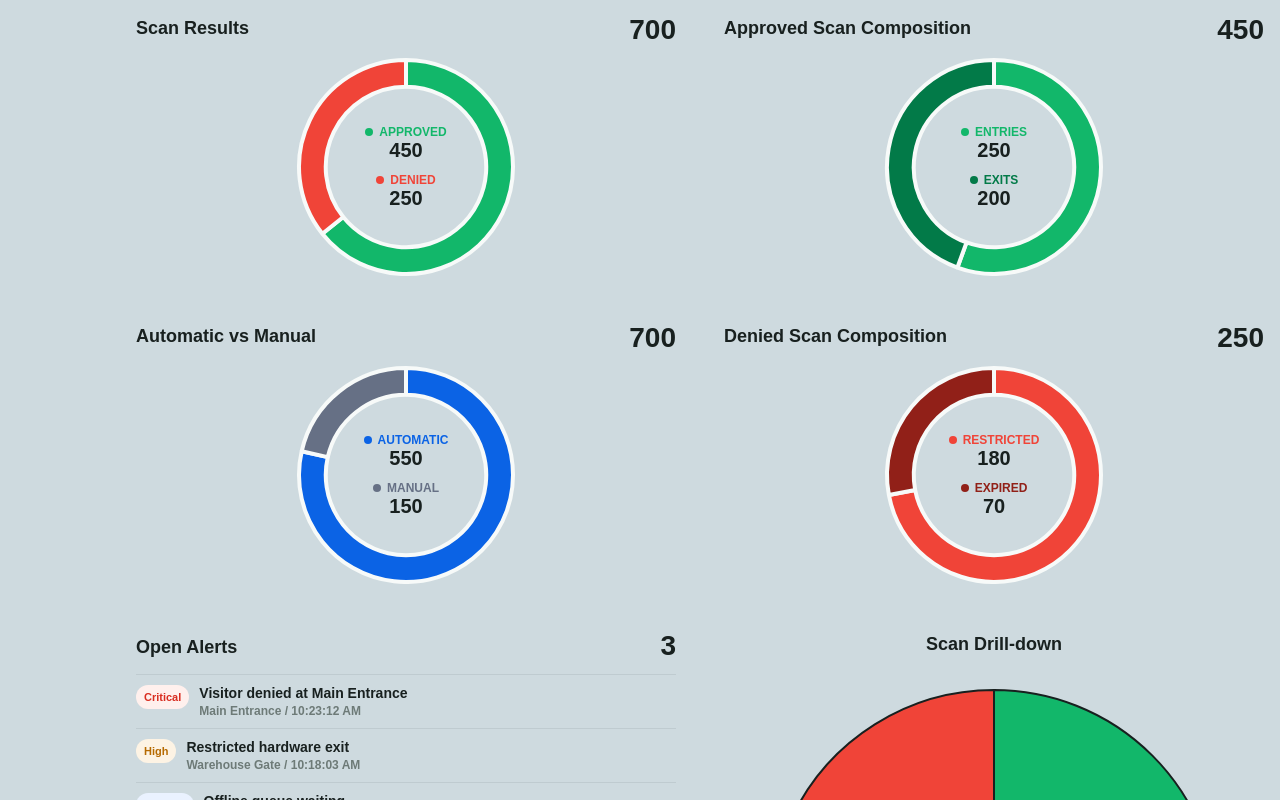
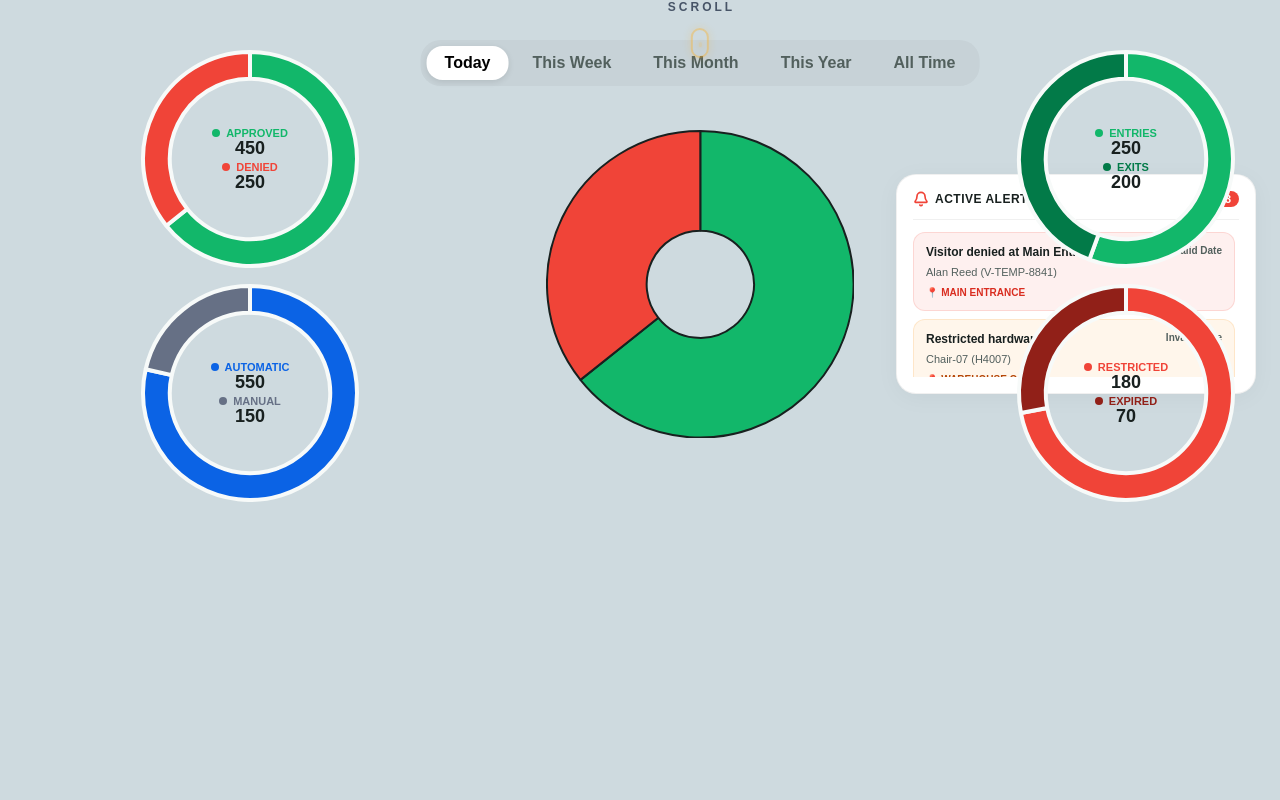
Before and after one commit to cyanidemilkshakee/in-out, a Next.js app: page /admin in a window 1280 px wide. Shown: the top 800 px of the page. Built offline with nearby package versions, Linux system fonts and the light colour scheme.

Commit message:
Update DashboardCharts.tsx

```diff
--- a/components/analytics/DashboardCharts.tsx
+++ b/components/analytics/DashboardCharts.tsx
@@ -1,6 +1,6 @@
 "use client";
 
-import { useMemo } from "react";
+import { useMemo, useState } from "react";
 import {
   ArcElement,
   BarElement,
@@ -14,6 +14,7 @@ import {
   Tooltip
 } from "chart.js";
 import { Bar, Doughnut, Line } from "react-chartjs-2";
+import { Bell } from "lucide-react";
 import { DrillDownDoughnut, mockData } from "./DrillDownDoughnut";
 import type { Alert, MovementEvent, ScanAnalytics, Scanner } from "../../lib/types";
 
@@ -75,6 +76,8 @@ export function DashboardCharts({
   scanAnalytics,
   scanners
 }: DashboardChartsProps) {
+  const [timeRange, setTimeRange] = useState("Today");
+  const timeRanges = ["Today", "This Week", "This Month", "This Year", "All Time"];
   const chartModel = useMemo(() => {
     const checkpointNames = Array.from(new Set(events.map((event) => event.checkpoint)));
     const checkpointEntries = checkpointNames.map(
@@ -264,15 +267,56 @@ export function DashboardCharts({
   };
 
   return (
-    <section className="dashboard-analytics" aria-label="Dashboard analytics">
-      <article className="analytics-card">
-        <div className="analytics-card-header">
-          <div>
-            <h2>Scan Results</h2>
+    <section className="dashboard-analytics" aria-label="Dashboard analytics" style={{
+      position: "absolute",
+      top: 0,
+      left: 0,
+      width: "100%",
+      height: "100%",
+      display: "grid",
+      gridTemplateColumns: "1fr 0.8fr 1fr",
+      gridTemplateRows: "1fr 1fr",
+      padding: "50px 24px 24px 24px",
+      boxSizing: "border-box",
+      zIndex: 0
+    }}>
+      {/* Time Range Selector */}
+      <div style={{
+        position: "absolute",
+        top: "40px",
+        left: "50%",
+        transform: "translateX(-50%)",
+        display: "flex",
+        background: "rgba(24, 32, 31, 0.04)",
+        padding: "6px",
+        borderRadius: "20px",
+        gap: "6px",
+        zIndex: 10
+      }}>
+        {timeRanges.map(range => (
+          <button
+            key={range}
+            onClick={() => setTimeRange(range)}
+            style={{
+              background: timeRange === range ? "#fff" : "transparent",
+              color: timeRange === range ? "#000" : "#52605d",
+              border: "none",
+              padding: "8px 18px",
+              borderRadius: "16px",
+              fontSize: "16px",
+              fontWeight: timeRange === range ? 700 : 600,
+              cursor: "pointer",
+              boxShadow: timeRange === range ? "0 2px 6px rgba(0,0,0,0.1)" : "none",
+              transition: "all 0.2s ease"
+            }}
+          >
+            {range}
+          </button>
+        ))}
       </div>
-          <strong>{scanAnalytics.totalScans.toLocaleString()}</strong>
-        </div>
-        <div className="analytics-donut">
+
+      {/* Top Left */}
+      <div className="analytics-donut" style={{ gridColumn: 1, gridRow: 1, alignSelf: "start", justifySelf: "start", width: "100%", maxWidth: "260px", aspectRatio: "1/1", transform: "translateX(-24px)" }}>
         <Doughnut
           data={qualityData}
           options={{
@@ -281,45 +325,26 @@ export function DashboardCharts({
             plugins: { ...sharedPlugins, legend: { display: false } }
           }}
         />
-          <div style={{
-            position: "absolute",
-            top: "0",
-            left: "0",
-            width: "100%",
-            height: "100%",
-            display: "flex",
-            flexDirection: "column",
-            justifyContent: "center",
-            alignItems: "center",
-            gap: "12px",
-            pointerEvents: "none"
-          }}>
-            <div style={{ textAlign: "center" }}>
-              <div style={{ display: "flex", alignItems: "center", justifyContent: "center", gap: "6px", color: "#12b76a", fontSize: "12px", fontWeight: 750, textTransform: "uppercase" }}>
+        <div style={{ position: "absolute", top: "0", left: "0", width: "100%", height: "100%", display: "flex", flexDirection: "column", justifyContent: "center", alignItems: "center", pointerEvents: "none" }}>
+          <div style={{ textAlign: "center", marginBottom: "4px" }}>
+            <div style={{ display: "flex", alignItems: "center", justifyContent: "center", gap: "6px", color: "#12b76a", fontSize: "11px", fontWeight: 750, textTransform: "uppercase" }}>
               <span style={{ display: "block", width: "8px", height: "8px", borderRadius: "50%", backgroundColor: "#12b76a" }} />
               Approved
             </div>
-              <div style={{ fontSize: "20px", fontWeight: 800, marginTop: "0px", lineHeight: 1.1 }}>{scanAnalytics.totalApproved.toLocaleString()}</div>
+            <div style={{ fontSize: "18px", fontWeight: 800, lineHeight: 1 }}>{scanAnalytics.totalApproved.toLocaleString()}</div>
           </div>
           <div style={{ textAlign: "center" }}>
-              <div style={{ display: "flex", alignItems: "center", justifyContent: "center", gap: "6px", color: "#f04438", fontSize: "12px", fontWeight: 750, textTransform: "uppercase" }}>
+            <div style={{ display: "flex", alignItems: "center", justifyContent: "center", gap: "6px", color: "#f04438", fontSize: "11px", fontWeight: 750, textTransform: "uppercase" }}>
               <span style={{ display: "block", width: "8px", height: "8px", borderRadius: "50%", backgroundColor: "#f04438" }} />
               Denied
             </div>
-              <div style={{ fontSize: "20px", fontWeight: 800, marginTop: "0px", lineHeight: 1.1 }}>{scanAnalytics.totalDenied.toLocaleString()}</div>
+            <div style={{ fontSize: "18px", fontWeight: 800, lineHeight: 1 }}>{scanAnalytics.totalDenied.toLocaleString()}</div>
           </div>
         </div>
       </div>
-      </article>
 
-      <article className="analytics-card">
-        <div className="analytics-card-header">
-          <div>
-            <h2>Approved Scan Composition</h2>
-          </div>
-          <strong>{scanAnalytics.totalApproved.toLocaleString()}</strong>
-        </div>
-        <div className="analytics-donut">
+      {/* Top Right */}
+      <div className="analytics-donut" style={{ gridColumn: 3, gridRow: 1, alignSelf: "start", justifySelf: "end", width: "100%", maxWidth: "260px", aspectRatio: "1/1" }}>
         <Doughnut
           data={scanMixData}
           options={{
@@ -328,45 +353,26 @@ export function DashboardCharts({
             plugins: { ...sharedPlugins, legend: { display: false } }
           }}
         />
-          <div style={{
-            position: "absolute",
-            top: "0",
-            left: "0",
-            width: "100%",
-            height: "100%",
-            display: "flex",
-            flexDirection: "column",
-            justifyContent: "center",
-            alignItems: "center",
-            gap: "12px",
-            pointerEvents: "none"
-          }}>
-            <div style={{ textAlign: "center" }}>
-              <div style={{ display: "flex", alignItems: "center", justifyContent: "center", gap: "6px", color: "#12b76a", fontSize: "12px", fontWeight: 750, textTransform: "uppercase" }}>
+        <div style={{ position: "absolute", top: "0", left: "0", width: "100%", height: "100%", display: "flex", flexDirection: "column", justifyContent: "center", alignItems: "center", pointerEvents: "none" }}>
+          <div style={{ textAlign: "center", marginBottom: "4px" }}>
+            <div style={{ display: "flex", alignItems: "center", justifyContent: "center", gap: "6px", color: "#12b76a", fontSize: "11px", fontWeight: 750, textTransform: "uppercase" }}>
               <span style={{ display: "block", width: "8px", height: "8px", borderRadius: "50%", backgroundColor: "#12b76a" }} />
               Entries
             </div>
-              <div style={{ fontSize: "20px", fontWeight: 800, marginTop: "0px", lineHeight: 1.1 }}>{scanAnalytics.totalEntries.toLocaleString()}</div>
+            <div style={{ fontSize: "18px", fontWeight: 800, lineHeight: 1 }}>{scanAnalytics.totalEntries.toLocaleString()}</div>
           </div>
           <div style={{ textAlign: "center" }}>
-              <div style={{ display: "flex", alignItems: "center", justifyContent: "center", gap: "6px", color: "#027a48", fontSize: "12px", fontWeight: 750, textTransform: "uppercase" }}>
+            <div style={{ display: "flex", alignItems: "center", justifyContent: "center", gap: "6px", color: "#027a48", fontSize: "11px", fontWeight: 750, textTransform: "uppercase" }}>
               <span style={{ display: "block", width: "8px", height: "8px", borderRadius: "50%", backgroundColor: "#027a48" }} />
               Exits
             </div>
-              <div style={{ fontSize: "20px", fontWeight: 800, marginTop: "0px", lineHeight: 1.1 }}>{scanAnalytics.totalExits.toLocaleString()}</div>
+            <div style={{ fontSize: "18px", fontWeight: 800, lineHeight: 1 }}>{scanAnalytics.totalExits.toLocaleString()}</div>
           </div>
         </div>
       </div>
-      </article>
 
-      <article className="analytics-card">
-        <div className="analytics-card-header">
-          <div>
-            <h2>Automatic vs Manual</h2>
-          </div>
-          <strong>{scanAnalytics.totalScans.toLocaleString()}</strong>
-        </div>
-        <div className="analytics-donut">
+      {/* Bottom Left */}
+      <div className="analytics-donut" style={{ gridColumn: 1, gridRow: 2, alignSelf: "end", justifySelf: "start", width: "100%", maxWidth: "260px", aspectRatio: "1/1", transform: "translateX(-24px)", marginBottom: "16px" }}>
         <Doughnut
           data={autoVsManualData}
           options={{
@@ -375,45 +381,26 @@ export function DashboardCharts({
             plugins: { ...sharedPlugins, legend: { display: false } }
           }}
         />
-          <div style={{
-            position: "absolute",
-            top: "0",
-            left: "0",
-            width: "100%",
-            height: "100%",
-            display: "flex",
-            flexDirection: "column",
-            justifyContent: "center",
-            alignItems: "center",
-            gap: "12px",
-            pointerEvents: "none"
-          }}>
-            <div style={{ textAlign: "center" }}>
-              <div style={{ display: "flex", alignItems: "center", justifyContent: "center", gap: "6px", color: "#0b63e5", fontSize: "12px", fontWeight: 750, textTransform: "uppercase" }}>
+        <div style={{ position: "absolute", top: "0", left: "0", width: "100%", height: "100%", display: "flex", flexDirection: "column", justifyContent: "center", alignItems: "center", pointerEvents: "none" }}>
+          <div style={{ textAlign: "center", marginBottom: "4px" }}>
+            <div style={{ display: "flex", alignItems: "center", justifyContent: "center", gap: "6px", color: "#0b63e5", fontSize: "11px", fontWeight: 750, textTransform: "uppercase" }}>
               <span style={{ display: "block", width: "8px", height: "8px", borderRadius: "50%", backgroundColor: "#0b63e5" }} />
               Automatic
             </div>
-              <div style={{ fontSize: "20px", fontWeight: 800, marginTop: "0px", lineHeight: 1.1 }}>{(scanAnalytics.totalAutomatic ?? 350).toLocaleString()}</div>
+            <div style={{ fontSize: "18px", fontWeight: 800, lineHeight: 1 }}>{(scanAnalytics.totalAutomatic ?? 350).toLocaleString()}</div>
           </div>
           <div style={{ textAlign: "center" }}>
-              <div style={{ display: "flex", alignItems: "center", justifyContent: "center", gap: "6px", color: "#667085", fontSize: "12px", fontWeight: 750, textTransform: "uppercase" }}>
+            <div style={{ display: "flex", alignItems: "center", justifyContent: "center", gap: "6px", color: "#667085", fontSize: "11px", fontWeight: 750, textTransform: "uppercase" }}>
               <span style={{ display: "block", width: "8px", height: "8px", borderRadius: "50%", backgroundColor: "#667085" }} />
               Manual
             </div>
-              <div style={{ fontSize: "20px", fontWeight: 800, marginTop: "0px", lineHeight: 1.1 }}>{(scanAnalytics.totalManual ?? 100).toLocaleString()}</div>
+            <div style={{ fontSize: "18px", fontWeight: 800, lineHeight: 1 }}>{(scanAnalytics.totalManual ?? 100).toLocaleString()}</div>
           </div>
         </div>
       </div>
-      </article>
 
-      <article className="analytics-card">
-        <div className="analytics-card-header">
-          <div>
-            <h2>Denied Scan Composition</h2>
-          </div>
-          <strong>{scanAnalytics.totalDenied.toLocaleString()}</strong>
-        </div>
-        <div className="analytics-donut">
+      {/* Bottom Right */}
+      <div className="analytics-donut" style={{ gridColumn: 3, gridRow: 2, alignSelf: "end", justifySelf: "end", width: "100%", maxWidth: "260px", aspectRatio: "1/1", marginBottom: "16px" }}>
         <Doughnut
           data={deniedMixData}
           options={{
@@ -422,71 +409,145 @@ export function DashboardCharts({
             plugins: { ...sharedPlugins, legend: { display: false } }
           }}
         />
-          <div style={{
-            position: "absolute",
-            top: "0",
-            left: "0",
-            width: "100%",
-            height: "100%",
-            display: "flex",
-            flexDirection: "column",
-            justifyContent: "center",
-            alignItems: "center",
-            gap: "12px",
-            pointerEvents: "none"
-          }}>
-            <div style={{ textAlign: "center" }}>
-              <div style={{ display: "flex", alignItems: "center", justifyContent: "center", gap: "6px", color: "#f04438", fontSize: "12px", fontWeight: 750, textTransform: "uppercase" }}>
+        <div style={{ position: "absolute", top: "0", left: "0", width: "100%", height: "100%", display: "flex", flexDirection: "column", justifyContent: "center", alignItems: "center", pointerEvents: "none" }}>
+          <div style={{ textAlign: "center", marginBottom: "4px" }}>
+            <div style={{ display: "flex", alignItems: "center", justifyContent: "center", gap: "6px", color: "#f04438", fontSize: "11px", fontWeight: 750, textTransform: "uppercase" }}>
               <span style={{ display: "block", width: "8px", height: "8px", borderRadius: "50%", backgroundColor: "#f04438" }} />
               Restricted
             </div>
-              <div style={{ fontSize: "20px", fontWeight: 800, marginTop: "0px", lineHeight: 1.1 }}>{(scanAnalytics.totalRestricted ?? 180).toLocaleString()}</div>
+            <div style={{ fontSize: "18px", fontWeight: 800, lineHeight: 1 }}>{(scanAnalytics.totalRestricted ?? 180).toLocaleString()}</div>
           </div>
           <div style={{ textAlign: "center" }}>
-              <div style={{ display: "flex", alignItems: "center", justifyContent: "center", gap: "6px", color: "#912018", fontSize: "12px", fontWeight: 750, textTransform: "uppercase" }}>
+            <div style={{ display: "flex", alignItems: "center", justifyContent: "center", gap: "6px", color: "#912018", fontSize: "11px", fontWeight: 750, textTransform: "uppercase" }}>
               <span style={{ display: "block", width: "8px", height: "8px", borderRadius: "50%", backgroundColor: "#912018" }} />
               Expired
             </div>
-              <div style={{ fontSize: "20px", fontWeight: 800, marginTop: "0px", lineHeight: 1.1 }}>{(scanAnalytics.totalExpired ?? 70).toLocaleString()}</div>
+            <div style={{ fontSize: "18px", fontWeight: 800, lineHeight: 1 }}>{(scanAnalytics.totalExpired ?? 70).toLocaleString()}</div>
           </div>
         </div>
       </div>
-      </article>
 
-      <article className="analytics-card analytics-alert-card">
-        <div className="analytics-card-header compact">
-          <div>
-            <h2>Open Alerts</h2>
+      {/* Center Right - Active Alerts Box */}
+      <div style={{
+        gridColumn: 3,
+        gridRow: "1 / -1",
+        alignSelf: "center",
+        justifySelf: "end",
+        background: "#fff",
+        padding: "16px",
+        borderRadius: "20px",
+        display: "flex",
+        flexDirection: "column",
+        gap: "12px",
+        width: "100%",
+        maxWidth: "360px",
+        height: "220px",
+        border: "1px solid rgba(0,0,0,0.06)",
+        boxShadow: "0 4px 24px rgba(0,0,0,0.04)",
+        overflow: "hidden"
+      }}>
+        <div style={{ display: "flex", alignItems: "center", justifyContent: "space-between", paddingBottom: "12px", borderBottom: "1px solid rgba(0,0,0,0.06)" }}>
+          <div style={{ display: "flex", alignItems: "center", gap: "6px" }}>
+            <Bell size={16} strokeWidth={2.5} color="#f04438" />
+            <span style={{ fontSize: "12px", fontWeight: 800, textTransform: "uppercase", letterSpacing: "0.5px", color: "#18201f" }}>Active Alerts</span>
           </div>
-          <strong>{chartModel.openAlerts.length}</strong>
-        </div>
-        <ul className="analytics-alert-list">
-          {chartModel.openAlerts.map((alert) => (
-            <li key={alert.id}>
-              <span className={`analytics-severity analytics-severity-${alert.severity}`}>
-                {alert.severity}
-              </span>
-              <div>
-                <strong>{alert.title}</strong>
-                <small>{alert.checkpoint} / {alert.time}</small>
-              </div>
-            </li>
-          ))}
-        </ul>
-      </article>
-
-
-
-      <article className="analytics-card analytics-card-full" style={{ minHeight: "520px", display: "flex", flexDirection: "column" }}>
-        <div className="analytics-card-header compact" style={{ justifyContent: "center", marginBottom: "20px" }}>
-          <div style={{ textAlign: "center" }}>
-            <h2>Scan Drill-down</h2>
+          <div style={{ background: "#f04438", color: "#fff", padding: "2px 8px", borderRadius: "12px", fontSize: "11px", fontWeight: 800 }}>
+            {chartModel.openAlerts.length}
           </div>
         </div>
-        <div className="analytics-donut" style={{ height: "450px", width: "450px", margin: "0 auto" }}>
+
+        <div style={{ display: "flex", flexDirection: "column", gap: "8px", overflowY: "auto", paddingRight: "4px" }}>
+          {chartModel.openAlerts.map(alert => (
+            <div key={alert.id} style={{
+              padding: "12px",
+              borderRadius: "12px",
+              background: alert.severity === "critical" ? "rgba(240, 68, 56, 0.08)" : alert.severity === "high" ? "rgba(247, 144, 9, 0.08)" : "rgba(24, 32, 31, 0.04)",
+              border: `1px solid ${alert.severity === "critical" ? "rgba(240, 68, 56, 0.15)" : alert.severity === "high" ? "rgba(247, 144, 9, 0.15)" : "rgba(0,0,0,0.05)"}`,
+              display: "flex",
+              flexDirection: "column",
+              gap: "6px",
+              flexShrink: 0
+            }}>
+              <div style={{ display: "flex", justifyContent: "space-between", alignItems: "flex-start", gap: "8px" }}>
+                <div style={{ fontSize: "12px", fontWeight: 700, color: "#18201f", lineHeight: 1.2 }}>{alert.title}</div>
+                <div style={{ fontSize: "10px", fontWeight: 600, color: "#52605d", flexShrink: 0 }}>
+                  {new Date(alert.time).toLocaleTimeString([], { hour: '2-digit', minute: '2-digit' })}
+                </div>
+              </div>
+              <div style={{ fontSize: "11px", color: "#52605d", lineHeight: 1.4 }}>
+                {alert.subjectName} ({alert.barcode})
+              </div>
+              <div style={{ fontSize: "10px", fontWeight: 600, color: alert.severity === "critical" ? "#d92d20" : alert.severity === "high" ? "#b54708" : "#52605d", textTransform: "uppercase" }}>
+                📍 {alert.checkpoint}
+              </div>
+            </div>
+          ))}
+          {chartModel.openAlerts.length === 0 && (
+            <div style={{ textAlign: "center", color: "#52605d", fontSize: "12px", fontWeight: 500, padding: "24px 0" }}>
+              No active alerts
+            </div>
+          )}
+        </div>
+      </div>
+
+      {/* Center - Drill-down Chart */}
+      <div className="analytics-donut" style={{ gridColumn: 2, gridRow: "1 / -1", alignSelf: "center", justifySelf: "center", width: "100%", height: "auto", aspectRatio: "1/1", maxWidth: "1200px" }}>
         <DrillDownDoughnut data={mockData} />
       </div>
-      </article>
+
+      <div
+        style={{
+          position: "absolute",
+          bottom: "16px",
+          left: "50%",
+          transform: "translateX(-50%)",
+          display: "flex",
+          flexDirection: "column",
+          alignItems: "center",
+          gap: "14px",
+          cursor: "pointer",
+          zIndex: 10,
+        }}
+        onClick={() => window.scrollTo({ top: document.body.scrollHeight, behavior: "smooth" })}
+      >
+        <style>{`
+          @keyframes scrollWheel {
+            0% { transform: translateY(0); opacity: 1; }
+            100% { transform: translateY(10px); opacity: 0; }
+          }
+        `}</style>
+        <span style={{
+          fontSize: "12px",
+          fontWeight: 800,
+          letterSpacing: "3px",
+          color: "#475467",
+          textTransform: "uppercase",
+          marginRight: "-3px", /* Compensate for letter spacing to perfectly center */
+          textAlign: "center"
+        }}>
+          Scroll
+        </span>
+        <div style={{
+          width: "18px",
+          height: "30px",
+          border: "2px solid rgba(253, 176, 34, 0.4)",
+          borderRadius: "9px",
+          display: "flex",
+          justifyContent: "center",
+          paddingTop: "4px",
+          boxSizing: "border-box",
+          boxShadow: "0 0 8px rgba(253, 176, 34, 0.2)"
+        }}>
+          <div style={{
+            width: "3px",
+            height: "5px",
+            backgroundColor: "#fdb022",
+            borderRadius: "1.5px",
+            boxShadow: "0 0 4px 1px rgba(253, 176, 34, 0.8)",
+            animation: "scrollWheel 1.5s cubic-bezier(0.15, 0.41, 0.69, 0.94) infinite"
+          }} />
+        </div>
+      </div>
     </section>
   );
 }
```
Lines whose indentation alone changed are shown as unchanged.
